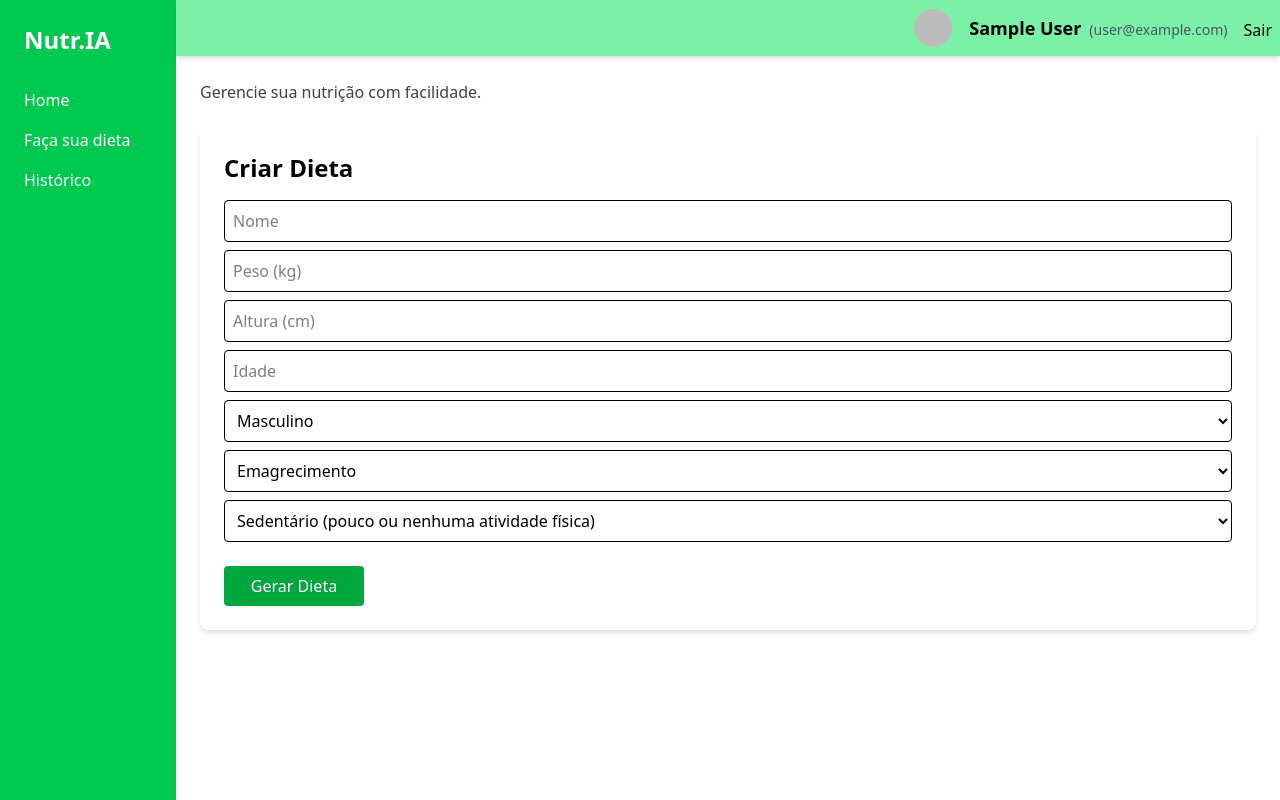
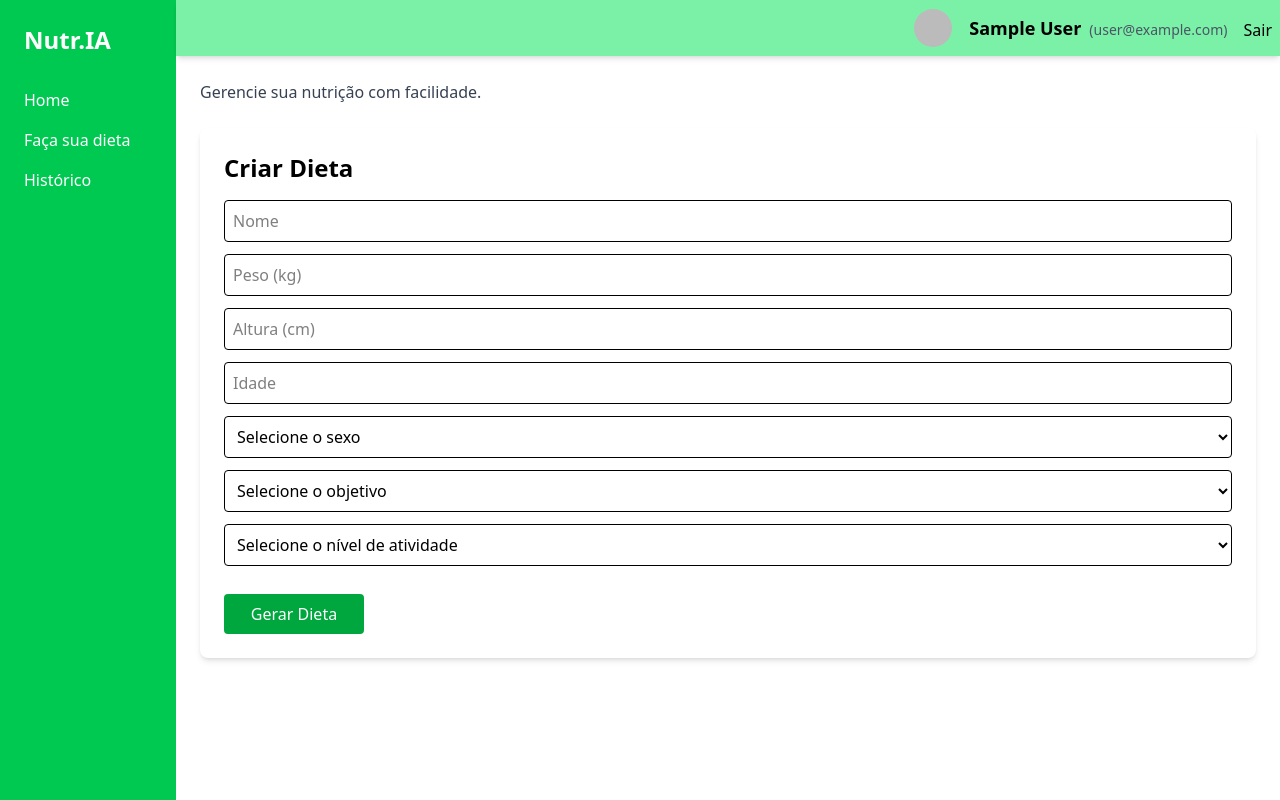
Before and after one commit to eltonsantos/nutr.ia, a Next.js app: page /dashboard in a window 1280 px wide. Built offline with nearby package versions, Linux system fonts and the light colour scheme; no server answers; sample sign-in values are in the browser's storage.

Commit message:
Add zod and validations

```diff
--- a/package.json
+++ b/package.json
@@ -15,7 +15,8 @@
     "react": "^19.0.0",
     "react-dom": "^19.0.0",
     "react-icons": "^5.5.0",
-    "react-modal": "^3.16.3"
+    "react-modal": "^3.16.3",
+    "zod": "^3.24.2"
   },
   "devDependencies": {
     "@eslint/eslintrc": "^3",
--- a/src/app/components/NutritionForm.tsx
+++ b/src/app/components/NutritionForm.tsx
@@ -4,6 +4,25 @@ import { useState } from "react";
 import { NutritionModal } from "./NutritionModal";
 import { GoogleGenerativeAI } from "@google/generative-ai";
 import { AiOutlineLoading3Quarters } from "react-icons/ai";
+import { z } from "zod";
+
+const formSchema = z.object({
+  name: z.string().min(1, "Nome é obrigatório"),
+  weight: z.string()
+    .min(1, "Peso é obrigatório")
+    .refine(val => /^\d+(\.\d+)?$/.test(val), "Peso deve ser um número (ex: 70 ou 70.5)"),
+  height: z.string()
+    .min(1, "Altura é obrigatória")
+    .refine(val => /^\d+(\.\d+)?$/.test(val), "Altura deve ser um número (ex: 175 ou 1.75)"),
+  age: z.string()
+    .min(1, "Idade é obrigatória")
+    .refine(val => /^\d+$/.test(val), "Idade deve ser um número inteiro"),
+  gender: z.string().refine(val => val !== "" && val !== "Selecione o sexo", "Selecione um sexo"),
+  objective: z.string().refine(val => val !== "" && val !== "Selecione o objetivo", "Selecione um objetivo"),
+  activityLevel: z.string().refine(val => val !== "" && val !== "Selecione o nível de atividade", "Selecione um nível de atividade"),
+});
+
+type FormDataType = z.infer<typeof formSchema>;
 
 interface NutritionData {
   name: string;
@@ -21,15 +40,16 @@ export function NutritionForm() {
   const [isNutritionModalOpen, setIsNutritionModalOpen] = useState(false);
   const [isLoading, setIsLoading] = useState(false);
   const [nutritionData, setNutritionData] = useState<NutritionData | null>(null);
-  const [formData, setFormData] = useState({
+  const [formData, setFormData] = useState<FormDataType>({
     name: "",
     weight: "",
     height: "",
     age: "",
-    gender: "Masculino",
-    objective: "Emagrecimento",
-    activityLevel: "Sedentário (pouco ou nenhuma atividade física)",
+    gender: "",
+    objective: "",
+    activityLevel: "",
   });
+  const [errors, setErrors] = useState<Record<string, string>>({});
 
   function handleChange(
     event: React.ChangeEvent<HTMLInputElement | HTMLSelectElement>
@@ -39,9 +59,36 @@ export function NutritionForm() {
       ...prevData,
       [name]: value,
     }));
+
+    if (errors[name]) {
+      setErrors(prev => {
+        const newErrors = { ...prev };
+        delete newErrors[name];
+        return newErrors;
+      });
+    }
   }
 
-  async function createNutrition() {
+  async function createNutrition(event: React.FormEvent) {
+    event.preventDefault();
+
+    // Validate the form
+    const validationResult = formSchema.safeParse(formData);
+
+    if (!validationResult.success) {
+      const formattedErrors: Record<string, string> = {};
+      validationResult.error.errors.forEach(error => {
+        if (error.path[0]) {
+          formattedErrors[error.path[0].toString()] = error.message;
+        }
+      });
+      setErrors(formattedErrors);
+      return;
+    }
+
+    setErrors({});
+    setIsLoading(true);
+
     setIsLoading(true);
     try {
       const genIA = new GoogleGenerativeAI(process.env.NEXT_PUBLIC_API_KEY!);
@@ -90,66 +137,94 @@ export function NutritionForm() {
     <main className="flex-1 p-6">
       <p className="text-gray-700">Gerencie sua nutrição com facilidade.</p>
 
-      <form className="bg-white p-6 rounded-lg shadow-md mt-6">
+      <form className="bg-white p-6 rounded-lg shadow-md mt-6" onSubmit={createNutrition}>
         <h2 className="text-2xl font-bold mb-4">Criar Dieta</h2>
+        <div className="mb-3">
           <input
             name="name"
             value={formData.name}
             onChange={handleChange}
             type="text"
             placeholder="Nome"
-          className="w-full p-2 border rounded mb-2"
+            className={`w-full p-2 border rounded ${errors.name ? 'border-red-500' : ''}`}
           />
+          {errors.name && <p className="text-red-500 text-sm mt-1">{errors.name}</p>}
+        </div>
+
+        <div className="mb-3">
           <input
             name="weight"
             value={formData.weight}
             onChange={handleChange}
             type="text"
             placeholder="Peso (kg)"
-          className="w-full p-2 border rounded mb-2"
+            className={`w-full p-2 border rounded ${errors.weight ? 'border-red-500' : ''}`}
           />
+          {errors.weight && <p className="text-red-500 text-sm mt-1">{errors.weight}</p>}
+        </div>
+
+        <div className="mb-3">
           <input
             name="height"
             value={formData.height}
             onChange={handleChange}
             type="text"
             placeholder="Altura (cm)"
-          className="w-full p-2 border rounded mb-2"
+            className={`w-full p-2 border rounded ${errors.height ? 'border-red-500' : ''}`}
           />
+          {errors.height && <p className="text-red-500 text-sm mt-1">{errors.height}</p>}
+        </div>
+
+        <div className="mb-3">
           <input
             name="age"
             value={formData.age}
             onChange={handleChange}
             type="text"
             placeholder="Idade"
-          className="w-full p-2 border rounded mb-2"
+            className={`w-full p-2 border rounded ${errors.age ? 'border-red-500' : ''}`}
           />
+          {errors.age && <p className="text-red-500 text-sm mt-1">{errors.age}</p>}
+        </div>
+
+        <div className="mb-3">
           <select
             name="gender"
-          className="w-full p-2 border rounded mb-2"
+            className={`w-full p-2 border rounded ${errors.gender ? 'border-red-500' : ''}`}
             value={formData.gender}
             onChange={handleChange}
           >
+            <option value="">Selecione o sexo</option>
             <option>Masculino</option>
             <option>Feminino</option>
           </select>
+          {errors.gender && <p className="text-red-500 text-sm mt-1">{errors.gender}</p>}
+        </div>
+
+        <div className="mb-3">
           <select
             name="objective"
-          className="w-full p-2 border rounded mb-2"
+            className={`w-full p-2 border rounded ${errors.objective ? 'border-red-500' : ''}`}
             value={formData.objective}
             onChange={handleChange}
           >
+            <option value="">Selecione o objetivo</option>
             <option>Emagrecimento</option>
             <option>Hipertrofia</option>
             <option>Hipertrofia e Definição</option>
             <option>Definição</option>
           </select>
+          {errors.objective && <p className="text-red-500 text-sm mt-1">{errors.objective}</p>}
+        </div>
+
+        <div className="mb-3">
           <select
             name="activityLevel"
-          className="w-full p-2 border rounded mb-2"
+            className={`w-full p-2 border rounded ${errors.activityLevel ? 'border-red-500' : ''}`}
             value={formData.activityLevel}
             onChange={handleChange}
           >
+            <option value="">Selecione o nível de atividade</option>
             <option>Sedentário (pouco ou nenhuma atividade física)</option>
             <option>Levemente ativo (exercícios 1 a 3 vezes na semana)</option>
             <option>
@@ -157,13 +232,13 @@ export function NutritionForm() {
             </option>
             <option>Altamente ativo (exercícios 5 a 7 vezes por semana)</option>
           </select>
+          {errors.activityLevel && <p className="text-red-500 text-sm mt-1">{errors.activityLevel}</p>}
+        </div>
+
         <button
+          type="submit"
           className="mt-4 px-6 py-2 bg-green-600 hover:bg-green-700 text-white rounded cursor-pointer justify-center align-middle items-center justify-items-center"
           style={{ minWidth: "140px", height: "40px" }}
-          onClick={(event) => {
-            event.preventDefault();
-            createNutrition();
-          }}
           disabled={isLoading}
         >
           {isLoading ? (
```
Also changed, not shown: 1 other file (tests, documents, lock files or other folders). Lines whose indentation alone changed are shown as unchanged.
